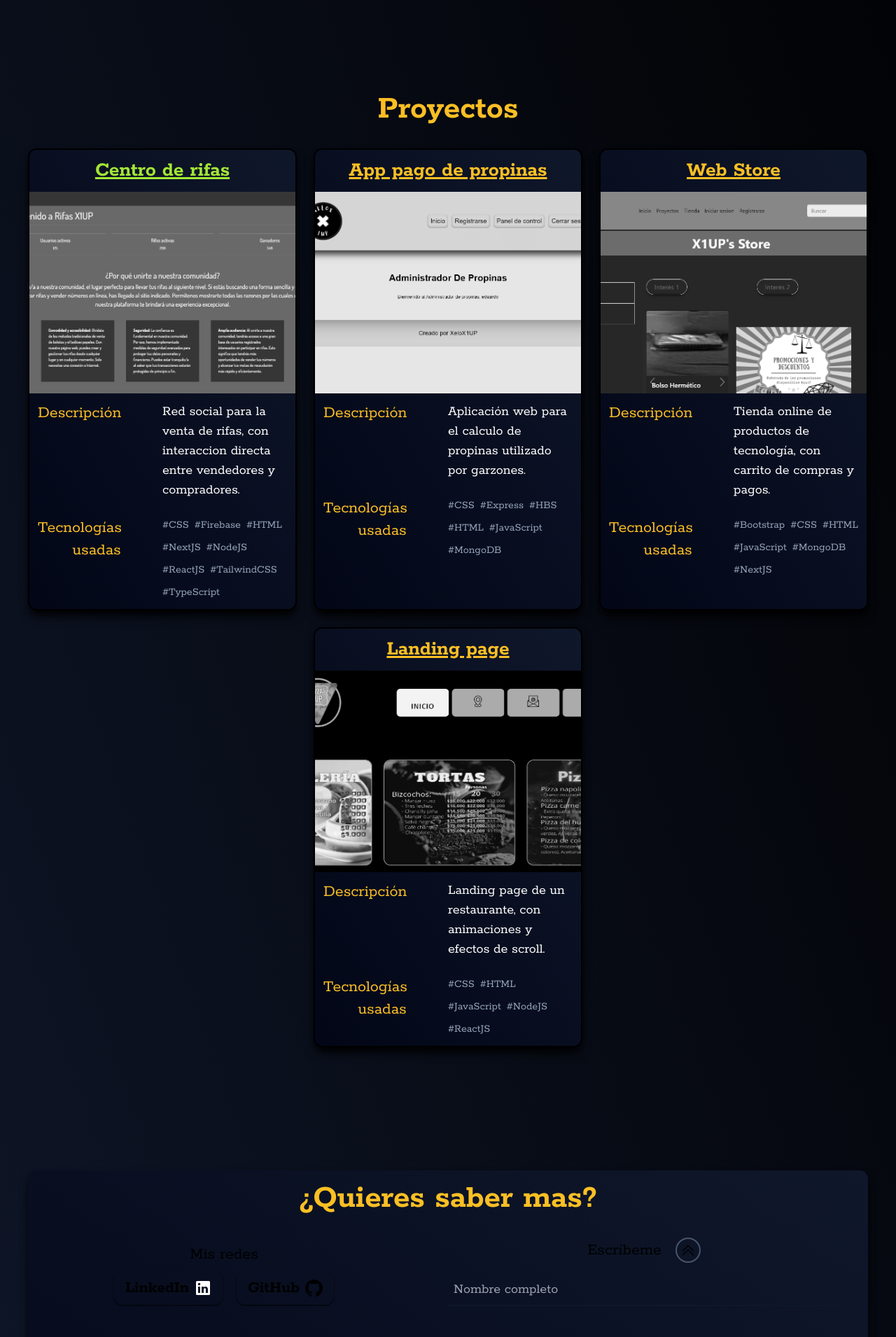
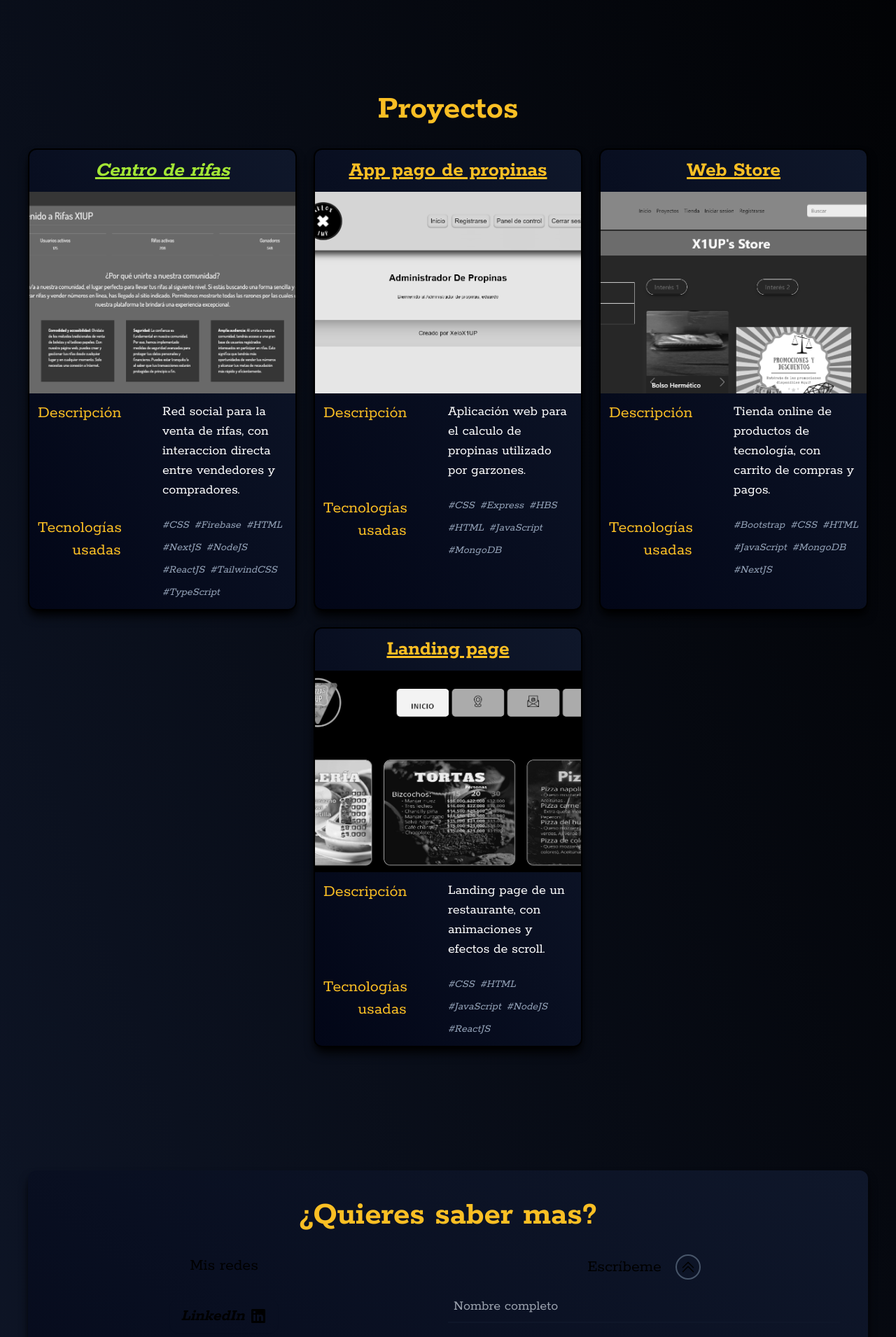
Before and after one commit to XeloX1UP/main-portfolio, a Next.js app: page / in a window 1280 px wide. Shown: the part 880-2790 px from the top of the page at 70% size. Built offline with nearby package versions, Linux system fonts and the light colour scheme.

Commit message:
some fixes

```diff
--- a/src/components/biographySection.tsx
+++ b/src/components/biographySection.tsx
@@ -2,7 +2,7 @@ const BiographySection = () => {
   return (
     <section className="my-44 md:flex-1 w-full text-right">
       <h1 className="text-7xl font-extrabold mb-3">Eduardo Moncada</h1>
-      <h2 className="text-5xl mb-8 text-amber-400 font-bold">
+      <h2 className="text-5xl mb-8 text-amber-400 font-bold italic">
         Desarrollador Full-Stack
       </h2>
       <p className="text-3xl">
--- a/src/components/card/proyect.tsx
+++ b/src/components/card/proyect.tsx
@@ -16,7 +16,7 @@ export default function Proyect({
         {href ? (
           <Link
             href={href}
-            className="text-3xl text-center underline text-lime-400 hover:text-amber-300 font-extrabold"
+            className="text-3xl text-center underline text-lime-400 hover:text-amber-300 font-extrabold italic"
             target="_blank"
           >
             {title}
@@ -55,7 +55,7 @@ export default function Proyect({
             .map((technology) => (
               <p
                 key={technology}
-                className="text-slate-400 hover:text-slate-50 hover:cursor-pointer transition-all duration-200"
+                className="text-slate-400 hover:text-slate-50 hover:cursor-pointer transition-all duration-200 italic"
               >{`#${technology}`}</p>
             ))}
         </div>
--- a/src/components/card/rrss.tsx
+++ b/src/components/card/rrss.tsx
@@ -1,4 +1,4 @@
-import { GitHubSvg, LinkedInSvg } from "@/icons/svg/rrss";
+import { GitHubSvg, LinkedInSvg, TwitterSvg } from "@/icons/svg/rrss";
 import RrSsLink from "./rrssLink";
 
 const rrSsList = [
@@ -6,19 +6,27 @@ const rrSsList = [
     name: "LinkedIn",
     href: "https://www.linkedin.com/in/eduardo-moncada-lillo-25b336225/",
     icon: <LinkedInSvg />,
+    color: "blue-500",
   },
   {
     name: "GitHub",
     href: "https://github.com/XeloX1UP",
     icon: <GitHubSvg />,
+    color: "gray-500",
+  },
+  {
+    name: "Twitter",
+    href: "https://twitter.com/XeloX_1UP",
+    icon: <TwitterSvg />,
+    color: "blue-400",
   },
 ];
 
 export default function RrSs() {
   return (
     <div className="md:flex-1 py-5 md:py-0">
-      <h2 className="text-2xl text-center my-2">Mis redes</h2>
-      <div className="flex justify-center items-center gap-5 ">
+      <h2 className="text-2xl text-center mb-8">Mis redes</h2>
+      <div className="flex mx-auto gap-5 flex-wrap justify-evenly md:flex-col md:w-min">
         {rrSsList.map((rrSs) => (
           <RrSsLink key={rrSs.href} {...rrSs} />
         ))}
--- a/src/components/card/rrssLink.tsx
+++ b/src/components/card/rrssLink.tsx
@@ -2,10 +2,12 @@ export default function RrSsLink({
   href,
   icon,
   name,
+  color,
 }: {
   href: string;
   icon: JSX.Element;
   name: string;
+  color: string;
 }) {
   return (
     <a
@@ -13,10 +15,10 @@ export default function RrSsLink({
       href={href}
       target="_blank"
       rel="noopener noreferrer"
-      className="shadow-black shadow-sm hover:text-amber-400 hover:shadow-amber-200 rounded-xl px-4 py-2 flex items-center gap-2 text-2xl font-bold transition-all duration-500"
+      className={`italic shadow-${color} shadow-sm hover:text-amber-400 hover:shadow-amber-200 hover:scale-95 hover:shadow-md rounded-xl px-4 py-2 flex items-center gap-2 text-2xl font-bold transition-all duration-500`}
     >
       {name}
-      <i className="text-white">{icon}</i>
+      <i className={`text-${color}`}>{icon}</i>
     </a>
   );
 }
--- a/src/components/card/writeMe.tsx
+++ b/src/components/card/writeMe.tsx
@@ -22,6 +22,13 @@ export default function WriteMe() {
   const sendEmail = () => {};
   const handleClick = () => {
     if (!isValidForm) return;
+    if (
+      formData.name == "" ||
+      formData.email == "" ||
+      formData.subject == "" ||
+      formData.message == ""
+    )
+      return;
     const form = writeMeRef.current;
     sendEmail();
     alert(
--- a/src/components/contactSection.tsx
+++ b/src/components/contactSection.tsx
@@ -4,7 +4,7 @@ import WriteMe from "./card/writeMe";
 export default function ContactSection() {
   return (
     <section className="my-44 md:flex-1 w-full text-center">
-      <div className="bg-gradient-to-bl from-slate-900 to-slate-950 border-black rounded-xl shadow-black shadow-lg py-4">
+      <div className="bg-gradient-to-bl from-slate-900 to-slate-950 border-black rounded-xl shadow-black shadow-lg py-10">
         <h1 className="text-5xl text-amber-400 font-bold mb-8">
           ¿Quieres saber mas?
         </h1>
--- a/src/icons/svg/rrss.tsx
+++ b/src/icons/svg/rrss.tsx
@@ -25,8 +25,26 @@ export const GitHubSvg = () => {
       width="25"
       data-view-component="true"
       className="mercado-match"
+      fill="currentColor"
     >
       <path d="M8 0c4.42 0 8 3.58 8 8a8.013 8.013 0 0 1-5.45 7.59c-.4.08-.55-.17-.55-.38 0-.27.01-1.13.01-2.2 0-.75-.25-1.23-.54-1.48 1.78-.2 3.65-.88 3.65-3.95 0-.88-.31-1.59-.82-2.15.08-.2.36-1.02-.08-2.12 0 0-.67-.22-2.2.82-.64-.18-1.32-.27-2-.27-.68 0-1.36.09-2 .27-1.53-1.03-2.2-.82-2.2-.82-.44 1.1-.16 1.92-.08 2.12-.51.56-.82 1.28-.82 2.15 0 3.06 1.86 3.75 3.64 3.95-.23.2-.44.55-.51 1.07-.46.21-1.61.55-2.33-.66-.15-.24-.6-.83-1.23-.82-.67.01-.27.38.01.53.34.19.73.9.82 1.13.16.45.68 1.31 2.69.94 0 .67.01 1.3.01 1.49 0 .21-.15.45-.55.38A7.995 7.995 0 0 1 0 8c0-4.42 3.58-8 8-8Z"></path>
     </svg>
   );
 };
+
+export const TwitterSvg = () => {
+  return (
+    <svg
+      width={24}
+      height={24}
+      viewBox="0 0 24 24"
+      aria-hidden="true"
+      fill="currentColor"
+      className="r-13v1u17 r-4qtqp9 r-yyyyoo r-16y2uox r-8kz0gk r-dnmrzs r-bnwqim r-1plcrui r-lrvibr r-lrsllp"
+    >
+      <g>
+        <path d="M23.643 4.937c-.835.37-1.732.62-2.675.733.962-.576 1.7-1.49 2.048-2.578-.9.534-1.897.922-2.958 1.13-.85-.904-2.06-1.47-3.4-1.47-2.572 0-4.658 2.086-4.658 4.66 0 .364.042.718.12 1.06-3.873-.195-7.304-2.05-9.602-4.868-.4.69-.63 1.49-.63 2.342 0 1.616.823 3.043 2.072 3.878-.764-.025-1.482-.234-2.11-.583v.06c0 2.257 1.605 4.14 3.737 4.568-.392.106-.803.162-1.227.162-.3 0-.593-.028-.877-.082.593 1.85 2.313 3.198 4.352 3.234-1.595 1.25-3.604 1.995-5.786 1.995-.376 0-.747-.022-1.112-.065 2.062 1.323 4.51 2.093 7.14 2.093 8.57 0 13.255-7.098 13.255-13.254 0-.2-.005-.402-.014-.602.91-.658 1.7-1.477 2.323-2.41z"></path>
+      </g>
+    </svg>
+  );
+};
```
